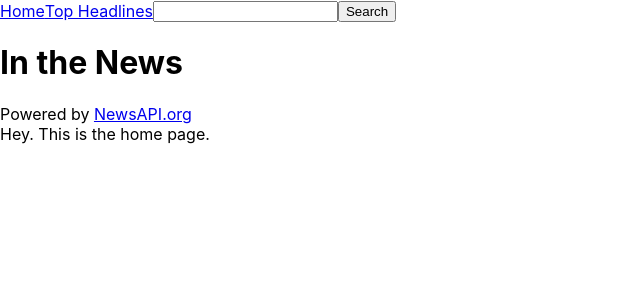
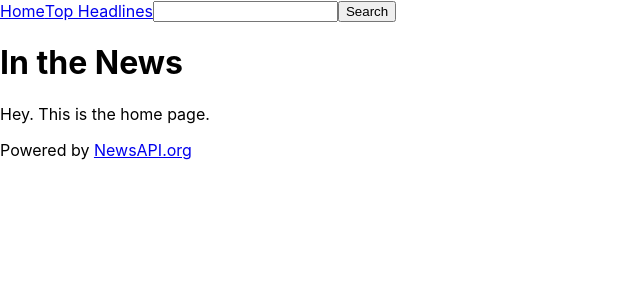
Before and after one commit to TobiasNorton/in-the-news, a React (Create React App) app: page / in a window 1280 px wide. Shown: the top 300 px of the page, without its empty margins (0-640 px from the left). Built offline with nearby package versions, Linux system fonts and the light colour scheme.

Commit message:
NavBar and Footer added

```diff
--- a/src/App.js
+++ b/src/App.js
@@ -4,34 +4,22 @@ import { BrowserRouter as Router, Route, Link } from 'react-router-dom'
 
 import TopHeadlines from './TopHeadlines'
 import Home from './Home'
+import NavBar from './NavBar'
+import Footer from './Footer'
 
 // 724c68adcd604fd7bcd865950a9eddb1
 
 class App extends Component {
-  findArticles = () => {}
-
   render() {
     return (
       <Router>
         <div>
-          <nav>
-            <Link to="/">Home</Link>
-            <Link to="/top_headlines">Top Headlines</Link>
-            <form onSubmit={this.findArticles}>
-              <input type="text" name="search" />
-              <button>Search</button>
-            </form>
-          </nav>
-          <body>
-            <h1>In the News</h1>
-          </body>
-
-          <footer>
-            Powered by <a href="https://newsapi.org/">NewsAPI.org</a>
-          </footer>
-
+          <NavBar />
           <Route exact path="/" component={Home} />
           <Route path="/top_headlines/" component={TopHeadlines} />
+          {/* <Route path="/article/:id" componenet={SelectedArticle}/> */}
+          {/* <Route path="/search_results" componenet={SearchResults}/> */}
+          <Footer />
         </div>
       </Router>
     )
--- /dev/null
+++ b/src/Footer.js
@@ -0,0 +1,13 @@
+import React, { Component } from 'react'
+
+class Footer extends Component {
+  render() {
+    return (
+      <footer>
+        Powered by <a href="https://newsapi.org/">NewsAPI.org</a>
+      </footer>
+    )
+  }
+}
+
+export default Footer
--- a/src/Home.js
+++ b/src/Home.js
@@ -1,8 +1,15 @@
 import React, { Component } from 'react'
+import NavBar from './NavBar'
+import Footer from './Footer'
 
 class Home extends Component {
   render() {
-    return <div>Hey. This is the home page.</div>
+    return (
+      <div>
+        <h1>In the News</h1>
+        <p>Hey. This is the home page.</p>
+      </div>
+    )
   }
 }
 
--- /dev/null
+++ b/src/NavBar.js
@@ -0,0 +1,19 @@
+import React, { Component } from 'react'
+import { Link } from 'react-router-dom'
+
+class NavBar extends Component {
+  render() {
+    return (
+      <nav>
+        <Link to="/">Home</Link>
+        <Link to="/top_headlines">Top Headlines</Link>
+        <form onSubmit={this.findArticles}>
+          <input type="text" name="search" />
+          <button>Search</button>
+        </form>
+      </nav>
+    )
+  }
+}
+
+export default NavBar
--- a/src/TopHeadlines.js
+++ b/src/TopHeadlines.js
@@ -1,5 +1,7 @@
 import React, { Component } from 'react'
 import axios from 'axios'
+import NavBar from './NavBar'
+import Footer from './Footer'
 
 class TopHeadlines extends Component {
   constructor(props) {
--- a/src/index.css
+++ b/src/index.css
@@ -26,6 +26,5 @@ body {
   display: flex;
   flex-direction: column;
   max-width: 50rem;
-  padding-left: 6rem;
-  padding-right: 6rem;
+  padding: 6rem;
 }
```
